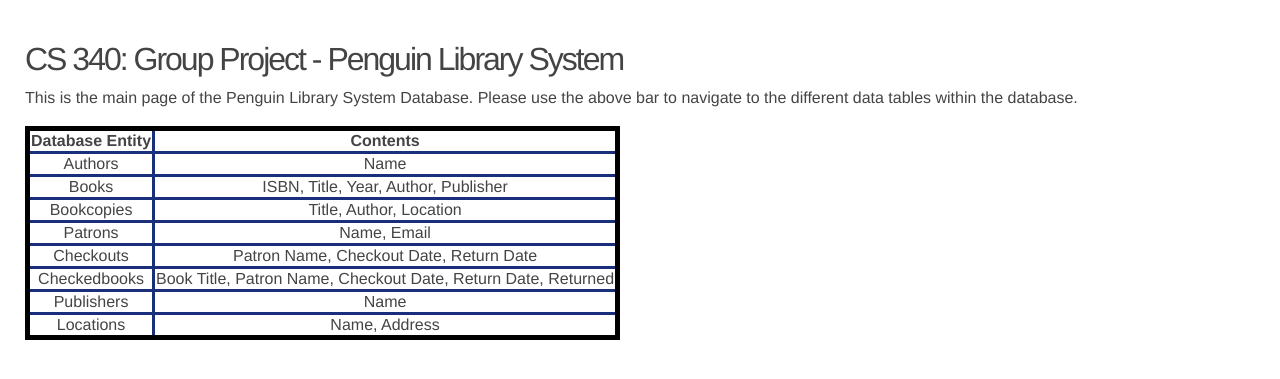
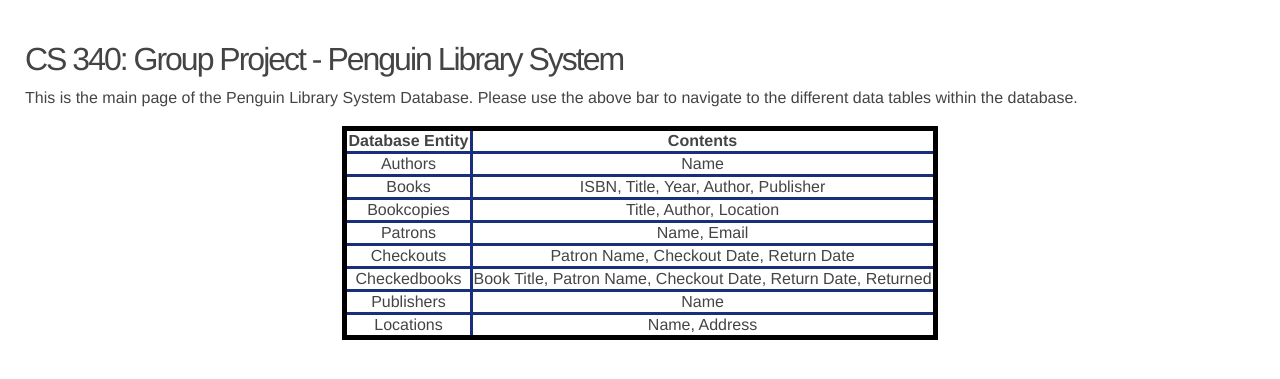
Before and after one commit to angularOcean/Library_System_Database, a Flask app: page / in a window 1280 px wide. Shown: the part 60-439 px from the top of the page. Run offline with Flask 2, Linux system fonts and the light colour scheme; some libraries are stand-ins or nearby versions.

Commit message:
changed table in main

```diff
--- a/static/css/app.css
+++ b/static/css/app.css
@@ -140,7 +140,8 @@ select {
 }
 
 #homepage_table {
-  margin-left: 25px;
+  margin-left: auto;
+  margin-right: auto;
 }
 
 #view_bookcopies_button {
```
